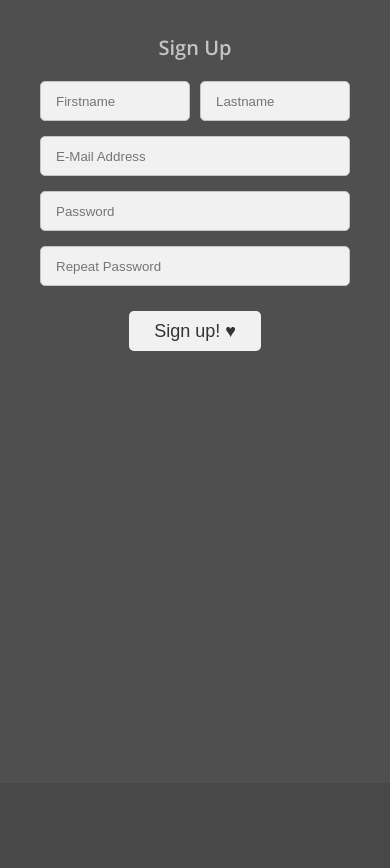
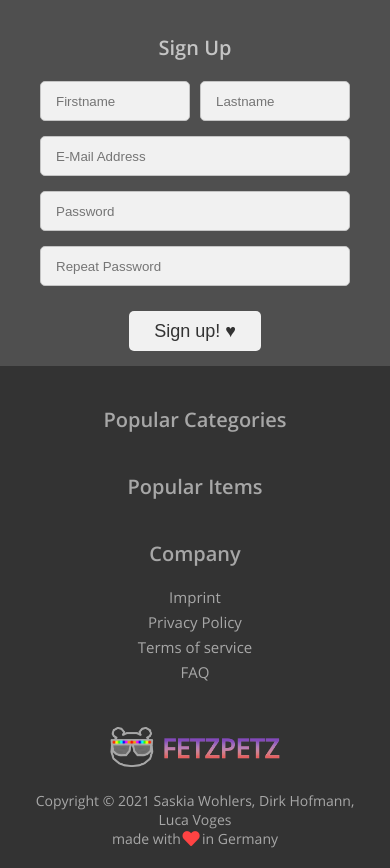
Before and after one commit to FHEFetzPetz/fetzpetz, a PHP site: page /signup in a window 390 px wide. Shown: the part 61-929 px from the top of the page. Before the commit the page ends 412 px from the top, so only its background shows below. Run offline with PHP 8.4, Linux system fonts and the light colour scheme; data that the repository does not hold is empty.

Commit message:
added footer (fully responsive) added website wrap for thinner pages added limit for modelservice find added error colors for authentication & administration

```diff
--- a/assets/css/authentication.css
+++ b/assets/css/authentication.css
@@ -30,6 +30,13 @@
     width: 100%;
     max-width: 350px;
     padding: 0 20px;
+}
+
+#authentication .view .form .errors {
+    list-style-type: none;
+    padding-left: 0;
+    text-align: center;
+    color: #FF4343;
 }
 
 #authentication .view .form .input-item {
--- a/assets/css/base.css
+++ b/assets/css/base.css
@@ -235,6 +235,16 @@ html {
     color: #7c7c7c;
 }
 
+#website {
+    min-height: 100vh;
+    display: flex;
+    flex-direction: column;
+}
+
+#website > .view {
+    flex: 1;
+}
+
 .product-wrap {
     flex: 1;
     min-width: 267px;
@@ -441,6 +451,79 @@ html {
     background: rgba(0, 0, 0, 0.1);
 }
 
+#footer {
+    background: #333333;
+    padding: 20px;
+}
+
+#footer .row {
+    display: flex;
+    flex-direction: column;
+    align-items: center;
+    text-align: center;
+    color: #a7a7a7;
+    padding: 20px 0 40px;
+    margin: -10px auto;
+}
+
+#footer .row .column {
+    flex: 1;
+    margin: 10px;
+}
+
+#footer .row .column h2 {
+    font-weight: 600;
+    font-size: 20px;
+    margin: 0 0 20px;
+}
+
+#footer .row .column .item {
+    display: block;
+    color: #a7a7a7;
+    font-size: 15px;
+    text-decoration: none;
+    margin: 5px 0;
+}
+
+#footer .bottom-chin {
+    display: flex;
+    align-items: center;
+    color: #a7a7a7;
+    font-size: 14px;
+    flex-direction: column;
+    text-align: center;
+}
+
+#footer .bottom-chin .logo-holder {
+    margin-bottom: 20px;
+}
+
+#footer .bottom-chin .logo-holder img {
+    max-height: 40px;
+}
+
+#footer .bottom-chin i {
+    color: #FF4343;
+    animation-name: heartBeat;
+    animation-duration: 2s;
+    animation-timing-function: ease;
+    animation-iteration-count: infinite;
+}
+
+@keyframes heartBeat {
+    0% {
+        transform: scale(1);
+    }
+
+    50% {
+        transform: scale(1.25);
+    }
+
+    100% {
+        transform: scale(1);
+    }
+}
+
 @media (min-width: 800px) {
     #navigation {
         height: 100px;
@@ -560,4 +643,22 @@ html {
     #navigation .search-box .search-inner .search-button:hover {
         background-color: rgba(0, 0, 0, 0.15);
     }
+
+    #footer .row {
+        flex-direction: row;
+        align-items: flex-start;
+        text-align: left;
+    }
+
+    #footer .bottom-chin {
+        flex-direction: row;
+        text-align: left;
+    }
+
+    #footer .bottom-chin .logo-holder {
+        border-right: solid 1px #7c7c7c;
+        margin-right: 15px;
+        padding-right: 15px;
+        margin-bottom: 0;
+    }
 }
--- a/src/services/ModelService.php
+++ b/src/services/ModelService.php
@@ -16,7 +16,7 @@ class ModelService extends Service
      * @param array|string[] $select
      * @return array
      */
-    public function find($className, array $where = [], array $select = ['*']) {
+    public function find($className, array $where = [], array $select = ['*'], $limit = null) {
         $this->kernel->getLoggerService()->log('Called find for model ' . $className, 'debug');
 
         $tablename = $className::TABLENAME;
@@ -40,6 +40,8 @@ class ModelService extends Service
 
                 $sql .= ' where ' . join(' and ', $whereItems);
             }
+
+            if($limit != null) $sql .= ' limit ' . $limit;
 
             $result = $database->query($sql)->fetchAll();
         } catch(\PDOException $exception) {
--- /dev/null
+++ b/views/components/footer.php
@@ -0,0 +1,38 @@
+<?php
+
+$modelService = $this->kernel->getModelService();
+$categories = $modelService->find(\App\FetzPetz\Model\Category::class, ['parent' => null, 'active' => 1],['*'],5);
+$products = $modelService->find(\App\FetzPetz\Model\Product::class, ['active' => 1],['*'],5);
+?>
+<footer id="footer">
+    <div class="row container">
+        <section class="column">
+            <h2>Popular Categories</h2>
+            <?php foreach($categories as $category): ?>
+            <a class="item" href="<?= $this->getPath('/category/' . $category->id) ?>"><?= $category->name ?></a>
+            <?php endforeach; ?>
+        </section>
+        <section class="column">
+            <h2>Popular Items</h2>
+            <?php foreach($products as $product): ?>
+                <a class="item" href="<?= $this->getPath('/product/' . $product->id) ?>"><?= $product->name ?></a>
+            <?php endforeach; ?>
+        </section>
+        <section class="column">
+            <h2>Company</h2>
+            <a class="item" href="<?= $this->getPath('/imprint') ?>">Imprint</a>
+            <a class="item" href="<?= $this->getPath('/privacy-policy') ?>">Privacy Policy</a>
+            <a class="item" href="<?= $this->getPath('/terms-of-service') ?>">Terms of service</a>
+            <a class="item" href="<?= $this->getPath('/faq') ?>">FAQ</a>
+        </section>
+    </div>
+    <div class="bottom-chin container">
+        <div class="logo-holder">
+            <img alt="FetzPetz Logo" src="/assets/images/logo-text.png">
+        </div>
+        <div class="copyright-text">
+            Copyright © 2021 Saskia Wohlers, Dirk Hofmann, Luca Voges<br>
+            made with <i class="icon heart"></i> in Germany
+        </div>
+    </div>
+</footer>
--- a/views/templates/base.php
+++ b/views/templates/base.php
@@ -31,7 +31,6 @@
 </head>
 
 <body>
-    <?php if (!isset($navigation) || $navigation) $this->renderComponent("components/navigation.php"); ?>
     <div id="notifications">
         <?php foreach ($this->kernel->getNotificationService()->getNotifications() as $notification) : ?>
             <div class="notification" data-type="<?= $notification["type"] ?>">
@@ -41,7 +40,13 @@
             </div>
         <?php endforeach; ?>
     </div>
-    <?php $this->renderView() ?>
+    <div id="website">
+        <?php if (!isset($navigation) || $navigation) $this->renderComponent("components/navigation.php"); ?>
+        <div class="view">
+            <?php $this->renderView() ?>
+        </div>
+        <?php if (!isset($footer) || $footer) $this->renderComponent("components/footer.php"); ?>
+    </div>
     <div id="scroll-top"><i class="icon chevron-up"></i></div>
     <script>
         scrollTopButton = document.getElementById("scroll-top");
```
Also changed, not shown: assets/css/administration.css (+7 -0 lines).
